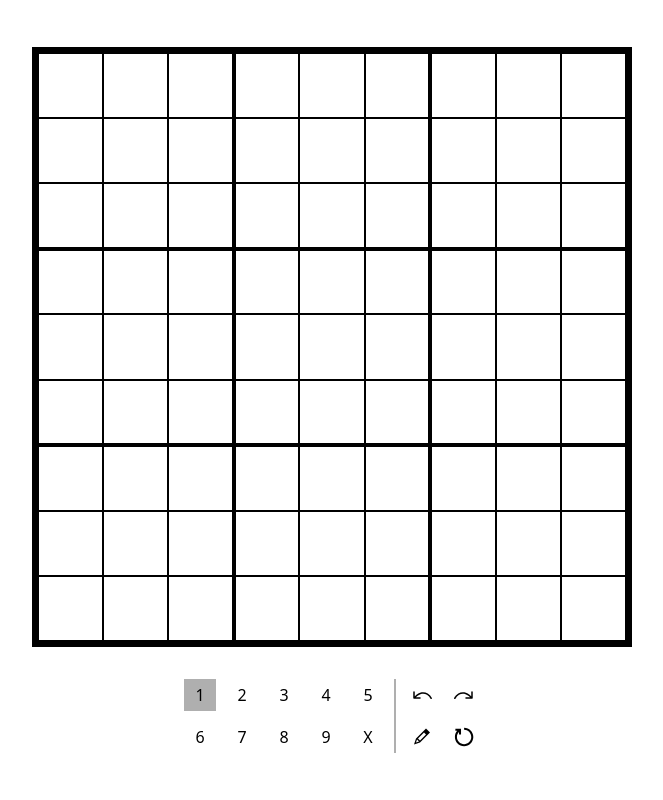
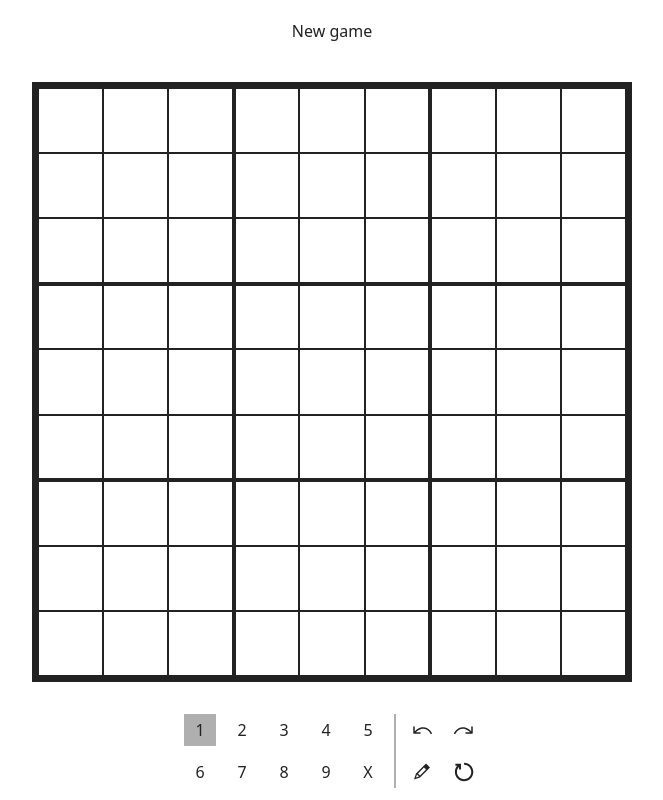
Before and after one commit to MaoShizhong/simple-sudoku, a website built with Vite: page index.html in a window 1280 px wide. Shown: the whole page, without its empty margins (308-971 px from the left). Built offline with nearby package versions, Linux system fonts and the light colour scheme.

Commit message:
Add new game button
Amended general styling and custom prop names

```diff
--- a/index.html
+++ b/index.html
@@ -9,6 +9,8 @@
         <title>Sudoku</title>
     </head>
     <body>
+        <button id="new-game">New game</button>
+
         <div id="grid">
             <div class="box" data-box="0">
                 <div class="cell" data-row="0" data-column="0">
@@ -1244,6 +1246,7 @@
                 </div>
             </div>
         </div>
+
         <menu class="controls">
             <div class="values">
                 <label
@@ -1333,7 +1336,7 @@
                         <g>
                             <path
                                 d="M4 9V15M4 15H10M4 15C6.32744 12.9114 8.48287 10.5468 11.7453 10.0878C13.6777 9.81593 15.6461 10.1794 17.3539 11.1234C19.0617 12.0675 20.4164 13.5409 21.2139 15.3218"
-                                stroke="#000000"
+                                stroke="currentColor"
                                 stroke-width="1.5"
                                 stroke-linecap="round"
                                 stroke-linejoin="round"
@@ -1352,7 +1355,7 @@
                         <g>
                             <path
                                 d="M20 9V15M20 15H14M20 15C17.6726 12.9114 15.5171 10.5468 12.2547 10.0878C10.3223 9.81593 8.35395 10.1794 6.64613 11.1234C4.93832 12.0675 3.58359 13.5409 2.78607 15.3218"
-                                stroke="#000000"
+                                stroke="currentColor"
                                 stroke-width="1.5"
                                 stroke-linecap="round"
                                 stroke-linejoin="round"
@@ -1362,6 +1365,7 @@
                 </button>
                 <label>
                     <svg
+                        fill="currentColor"
                         width="48px"
                         height="48px"
                         viewBox="-8 -7 48 48"
@@ -1381,6 +1385,7 @@
                 /></label>
                 <button id="reset">
                     <svg
+                        fill="currentColor"
                         width="64px"
                         height="64px"
                         viewBox="-300 -90 2500 2100"
@@ -1389,7 +1394,6 @@
                         <g>
                             <path
                                 d="M960 0v213.333c411.627 0 746.667 334.934 746.667 746.667S1371.627 1706.667 960 1706.667 213.333 1371.733 213.333 960c0-197.013 78.4-382.507 213.334-520.747v254.08H640V106.667H53.333V320h191.04C88.64 494.08 0 720.96 0 960c0 529.28 430.613 960 960 960s960-430.72 960-960S1489.387 0 960 0"
-                                fill-rule="evenodd"
                             ></path>
                         </g>
                     </svg>
--- a/src/styles/styles.css
+++ b/src/styles/styles.css
@@ -1,17 +1,19 @@
 :root {
-    --border-thick: 5px solid black;
-    --border-thin: 1px solid black;
+    --color-primary: #ffffff;
+    --color-secondary: #afafaf;
+    --color-contrast: #222222;
+    --color-hover: #dadada;
+
+    --border-thick: 5px solid var(--color-contrast);
+    --border-thin: 1px solid var(--color-contrast);
     --border-faint: transparent;
-
-    --bg-primary: #ffffff;
-    --bg-secondary: #afafaf;
-    --bg-hover: #dadada;
 }
 
 * {
     margin: 0;
     padding: 0;
     box-sizing: border-box;
+    color: var(--color-contrast);
     font-family:
         system-ui,
         -apple-system,
@@ -31,7 +33,24 @@ body {
     place-content: center;
     gap: 2rem;
     height: 100svh;
-    background-color: var(--bg-primary);
+    background-color: var(--color-primary);
+}
+
+#new-game {
+    background-color: transparent;
+    border: none;
+    font-size: 1rem;
+    justify-self: center;
+    padding: 0.5rem 0.75rem;
+
+    &:hover {
+        background-color: var(--color-hover);
+        cursor: pointer;
+    }
+}
+
+button:active {
+    background-color: var(--color-secondary);
 }
 
 #grid {
@@ -75,7 +94,7 @@ body {
     background-color: transparent;
 
     &:hover {
-        background-color: var(--bg-hover);
+        background-color: var(--color-hover);
         cursor: pointer;
     }
 }
@@ -150,7 +169,7 @@ label,
     place-content: center;
 
     &:hover {
-        background-color: var(--bg-hover);
+        background-color: var(--color-hover);
         cursor: pointer;
     }
 
@@ -161,9 +180,9 @@ label,
 }
 
 label:has(input:checked) {
-    background-color: var(--bg-secondary);
+    background-color: var(--color-secondary);
 }
 
 .divider {
-    border: 1px solid var(--bg-secondary);
+    border: 1px solid var(--color-secondary);
 }
```
